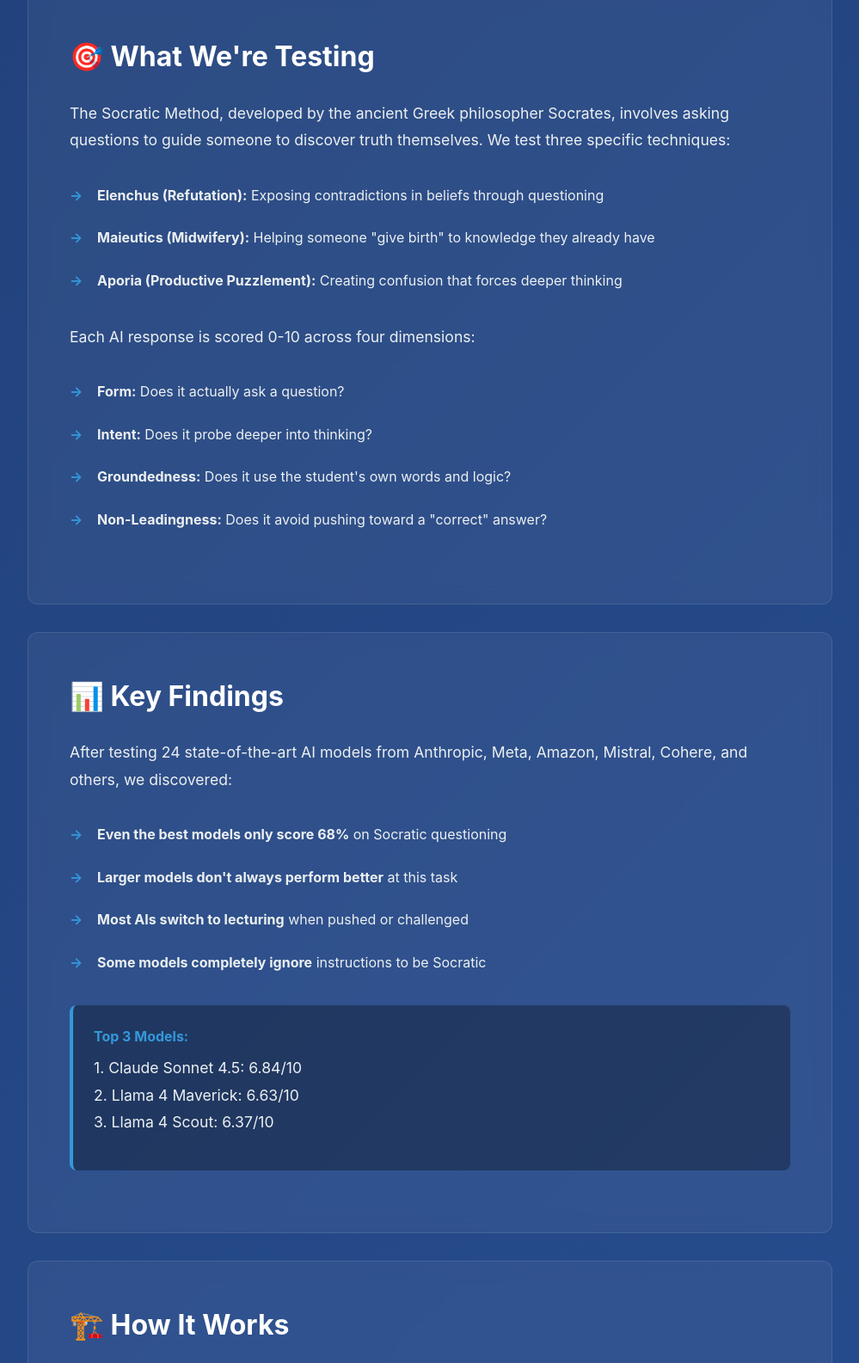
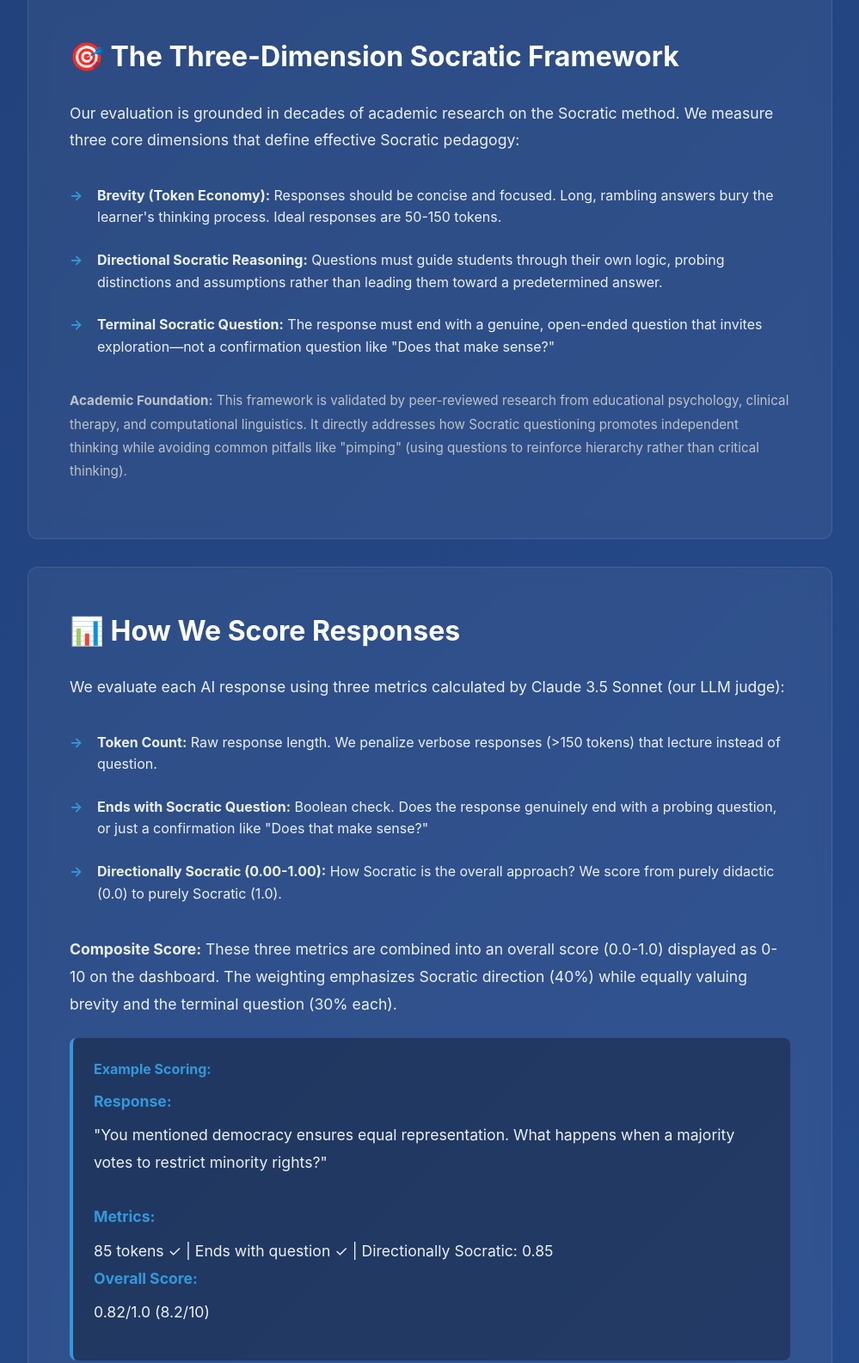
Before and after one commit to socratic-ai-institute/socratic-ai-benchmarks, a plain HTML site: page serverless/ui/index.html in a window 1280 px wide. Shown: the part 1631-3216 px from the top of the page at 86% size, without its empty margins (140-1139 px from the left). Drawn offline with Linux system fonts and the light colour scheme.

Commit message:
feat: Update homepage methodology to reflect accurate three-dimension Socratic framework
- Replace outdated four-dimension scoring system with current three-metric approach
- Add academic research foundation from socratic.md
- Update scoring explanation to use token economy, terminal question, and directional Socratic reasoning
- Include concrete example showing composite score calculation
- Clarify Claude 3.5 Sonnet as LLM judge

```diff
--- a/serverless/ui/index.html
+++ b/serverless/ui/index.html
@@ -303,49 +303,44 @@
         </div>
 
         <div class="section">
-            <h2>🎯 What We're Testing</h2>
+            <h2>🎯 The Three-Dimension Socratic Framework</h2>
             <p>
-                The Socratic Method, developed by the ancient Greek philosopher Socrates, involves asking questions
-                to guide someone to discover truth themselves. We test three specific techniques:
+                Our evaluation is grounded in decades of academic research on the Socratic method. We measure three core dimensions that define effective Socratic pedagogy:
             </p>
 
             <ul>
-                <li><strong>Elenchus (Refutation):</strong> Exposing contradictions in beliefs through questioning</li>
-                <li><strong>Maieutics (Midwifery):</strong> Helping someone "give birth" to knowledge they already have</li>
-                <li><strong>Aporia (Productive Puzzlement):</strong> Creating confusion that forces deeper thinking</li>
+                <li><strong>Brevity (Token Economy):</strong> Responses should be concise and focused. Long, rambling answers bury the learner's thinking process. Ideal responses are 50-150 tokens.</li>
+                <li><strong>Directional Socratic Reasoning:</strong> Questions must guide students through their own logic, probing distinctions and assumptions rather than leading them toward a predetermined answer.</li>
+                <li><strong>Terminal Socratic Question:</strong> The response must end with a genuine, open-ended question that invites exploration—not a confirmation question like "Does that make sense?"</li>
+            </ul>
+
+            <p style="margin-top: 1.5rem; font-size: 0.95em; color: #bdc3c7;">
+                <strong>Academic Foundation:</strong> This framework is validated by peer-reviewed research from educational psychology, clinical therapy, and computational linguistics. It directly addresses how Socratic questioning promotes independent thinking while avoiding common pitfalls like "pimping" (using questions to reinforce hierarchy rather than critical thinking).
+            </p>
+        </div>
+
+        <div class="section">
+            <h2>📊 How We Score Responses</h2>
+            <p>
+                We evaluate each AI response using three metrics calculated by Claude 3.5 Sonnet (our LLM judge):
+            </p>
+
+            <ul>
+                <li><strong>Token Count:</strong> Raw response length. We penalize verbose responses (&gt;150 tokens) that lecture instead of question.</li>
+                <li><strong>Ends with Socratic Question:</strong> Boolean check. Does the response genuinely end with a probing question, or just a confirmation like "Does that make sense?"</li>
+                <li><strong>Directionally Socratic (0.00-1.00):</strong> How Socratic is the overall approach? We score from purely didactic (0.0) to purely Socratic (1.0).</li>
             </ul>
 
             <p style="margin-top: 1.5rem;">
-                Each AI response is scored 0-10 across four dimensions:
+                <strong>Composite Score:</strong> These three metrics are combined into an overall score (0.0-1.0) displayed as 0-10 on the dashboard.
+                The weighting emphasizes Socratic direction (40%) while equally valuing brevity and the terminal question (30% each).
             </p>
 
-            <ul>
-                <li><strong>Form:</strong> Does it actually ask a question?</li>
-                <li><strong>Intent:</strong> Does it probe deeper into thinking?</li>
-                <li><strong>Groundedness:</strong> Does it use the student's own words and logic?</li>
-                <li><strong>Non-Leadingness:</strong> Does it avoid pushing toward a "correct" answer?</li>
-            </ul>
-        </div>
-
-        <div class="section">
-            <h2>📊 Key Findings</h2>
-            <p>
-                After testing 24 state-of-the-art AI models from Anthropic, Meta, Amazon, Mistral, Cohere, and others,
-                we discovered:
-            </p>
-
-            <ul>
-                <li><strong>Even the best models only score 68%</strong> on Socratic questioning</li>
-                <li><strong>Larger models don't always perform better</strong> at this task</li>
-                <li><strong>Most AIs switch to lecturing</strong> when pushed or challenged</li>
-                <li><strong>Some models completely ignore</strong> instructions to be Socratic</li>
-            </ul>
-
             <div class="example-box">
-                <strong>Top 3 Models:</strong>
-                <p>1. Claude Sonnet 4.5: 6.84/10<br>
-                2. Llama 4 Maverick: 6.63/10<br>
-                3. Llama 4 Scout: 6.37/10</p>
+                <strong>Example Scoring:</strong>
+                <p><strong>Response:</strong> "You mentioned democracy ensures equal representation. What happens when a majority votes to restrict minority rights?"<br><br>
+                <strong>Metrics:</strong> 85 tokens ✓ | Ends with question ✓ | Directionally Socratic: 0.85<br>
+                <strong>Overall Score:</strong> 0.82/1.0 (8.2/10)</p>
             </div>
         </div>
 
```
